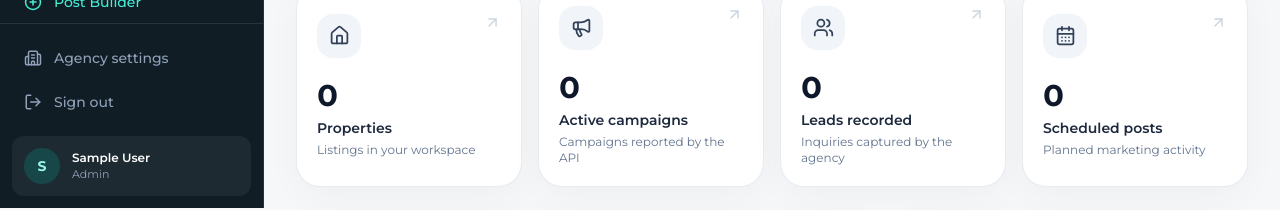
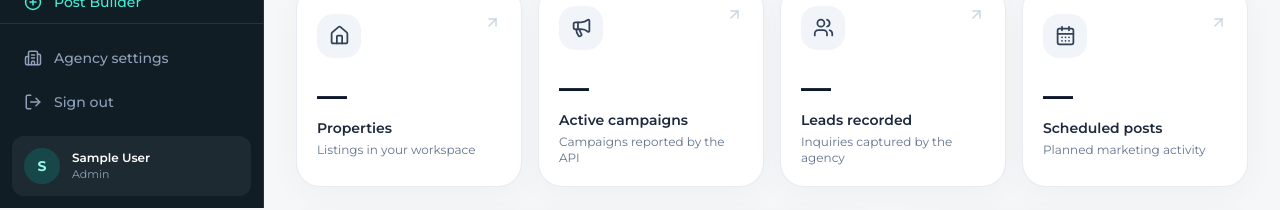
Before and after one commit to Llewellynhtml/Prop-post, a React (Vite) app: page / in a window 1280 px wide. Shown: the part 592-802 px from the top of the page. Built offline with nearby package versions, Linux system fonts and the light colour scheme; no server answers; sample sign-in values are in the browser's storage.

Commit message:
fix(phase2c): show unavailable dashboard metrics on API errors

```diff
--- a/src/components/Dashboard.tsx
+++ b/src/components/Dashboard.tsx
@@ -36,13 +36,13 @@ function shortDate(date: string, time?: string) {
   return Number.isNaN(parsed.getTime()) ? date : parsed.toLocaleDateString('en-ZA', { day: 'numeric', month: 'short', year: 'numeric' });
 }
 
-function StatTile({ label, value, icon, detail, onClick }: { label: string; value: number; icon: React.ReactNode; detail: string; onClick: () => void }) {
+function StatTile({ label, value, icon, detail, onClick }: { label: string; value: number | null; icon: React.ReactNode; detail: string; onClick: () => void }) {
   return <button onClick={onClick} className={`${card} group p-5 text-left transition hover:-translate-y-0.5 hover:border-teal-200 hover:shadow-lg focus-visible:outline focus-visible:outline-2 focus-visible:outline-teal-600`}>
     <div className="flex items-start justify-between gap-3">
       <span className="flex h-11 w-11 items-center justify-center rounded-2xl bg-slate-100 text-slate-700 group-hover:bg-teal-50 group-hover:text-teal-700">{icon}</span>
       <ArrowUpRight size={17} className="text-slate-300 group-hover:text-teal-600" aria-hidden />
     </div>
-    <p className="mt-5 text-3xl font-bold tracking-tight text-slate-900 tabular-nums">{numberFormat.format(value)}</p>
+    <p className="mt-5 text-3xl font-bold tracking-tight text-slate-900 tabular-nums">{value === null ? '—' : numberFormat.format(value)}</p>
     <p className="mt-1 text-sm font-semibold text-slate-800">{label}</p>
     <p className="mt-1 text-xs text-slate-500">{detail}</p>
   </button>;
@@ -91,10 +91,10 @@ export default function Dashboard({ stats, scheduledPosts, topProperties, recent
         <span className="rounded-full border border-slate-200 bg-white px-3 py-1.5 text-xs font-medium text-slate-500">{dataError ? 'Data unavailable' : 'Agency data'}</span>
       </div>
       <div className="grid gap-4 sm:grid-cols-2 xl:grid-cols-4">
-        <StatTile label="Properties" value={stats.totalProperties} detail="Listings in your workspace" icon={<Home size={21}/>} onClick={() => onNavigate('properties')}/>
-        <StatTile label="Active campaigns" value={stats.activeCampaigns} detail="Campaigns reported by the API" icon={<Megaphone size={21}/>} onClick={() => onNavigate('analytics')}/>
-        <StatTile label="Leads recorded" value={stats.totalLeads} detail="Inquiries captured by the agency" icon={<Users size={21}/>} onClick={() => onNavigate('leads')}/>
-        <StatTile label="Scheduled posts" value={stats.scheduledPosts} detail="Planned marketing activity" icon={<CalendarDays size={21}/>} onClick={() => onNavigate('scheduled')}/>
+        <StatTile label="Properties" value={dataError ? null : stats.totalProperties} detail="Listings in your workspace" icon={<Home size={21}/>} onClick={() => onNavigate('properties')}/>
+        <StatTile label="Active campaigns" value={dataError ? null : stats.activeCampaigns} detail="Campaigns reported by the API" icon={<Megaphone size={21}/>} onClick={() => onNavigate('analytics')}/>
+        <StatTile label="Leads recorded" value={dataError ? null : stats.totalLeads} detail="Inquiries captured by the agency" icon={<Users size={21}/>} onClick={() => onNavigate('leads')}/>
+        <StatTile label="Scheduled posts" value={dataError ? null : stats.scheduledPosts} detail="Planned marketing activity" icon={<CalendarDays size={21}/>} onClick={() => onNavigate('scheduled')}/>
       </div>
     </section>
 
```
